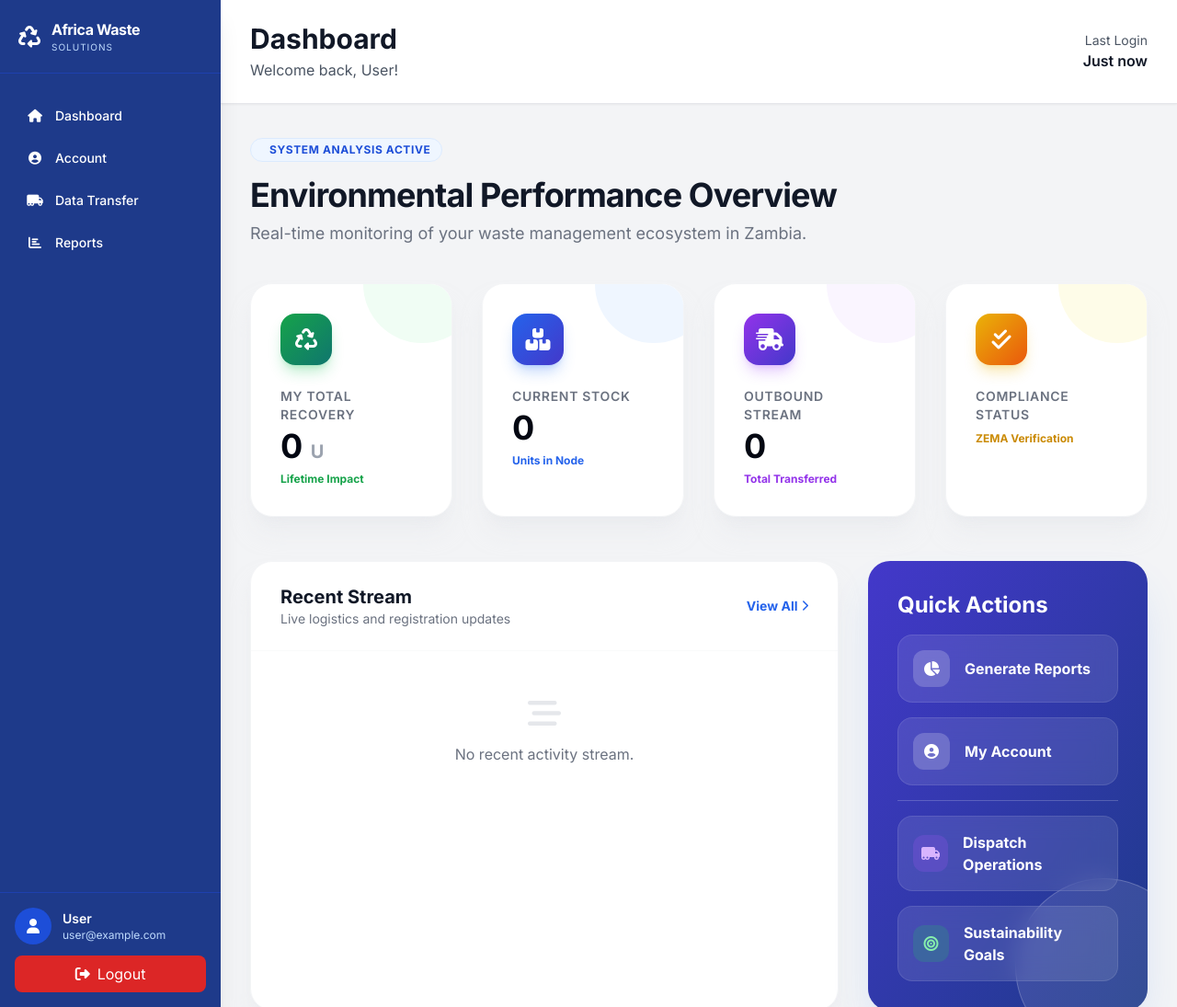
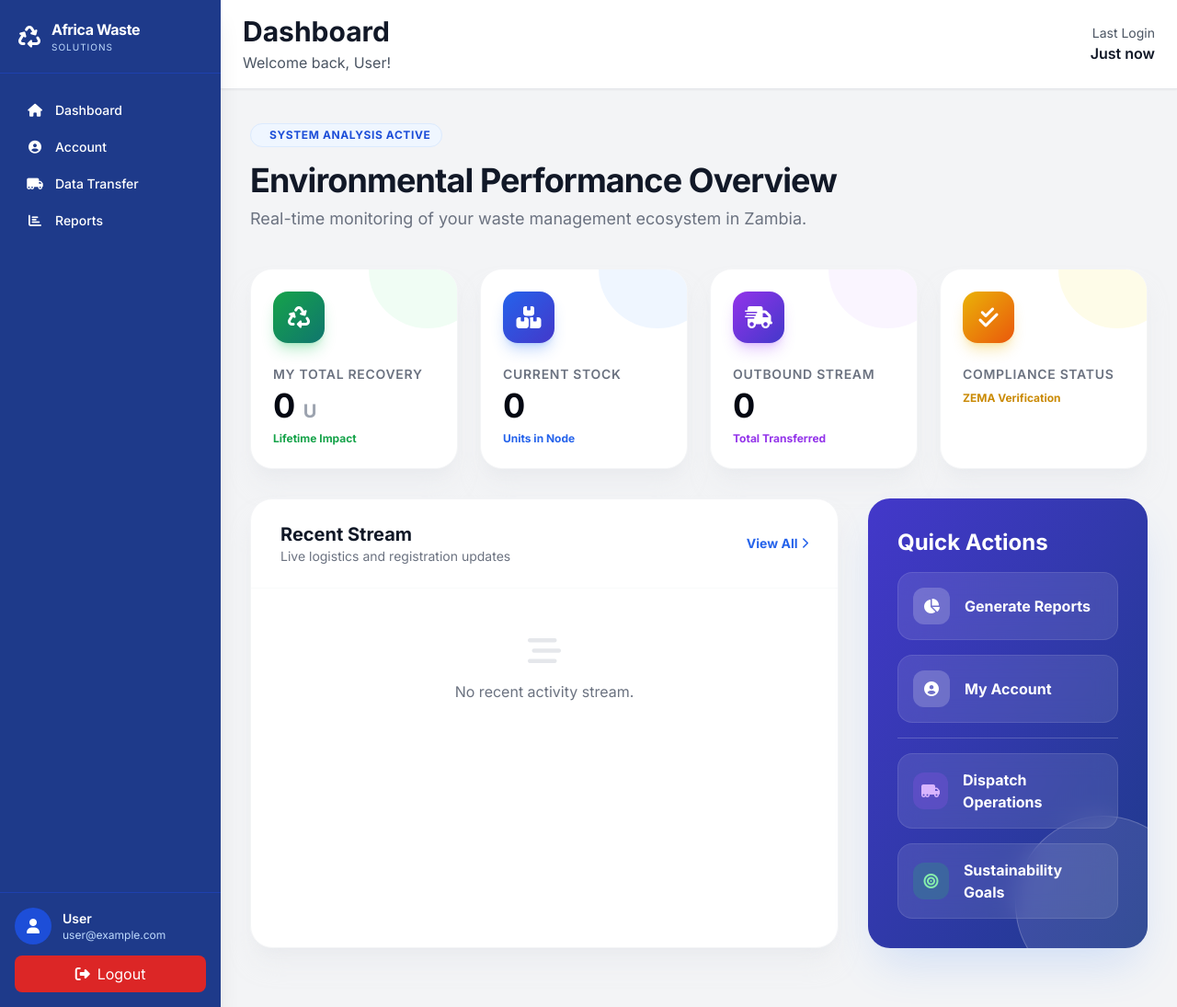
Before and after one commit to addplux/africa-waste-solutions, a Flask app: template flask-frontend/templates/dashboard.html in a window 1280 px wide. Shown: the whole page at 92% size. Run offline with Flask 3, Linux system fonts and the light colour scheme; the template is opened without the code that fills it, so the values that code supplies are empty; some libraries are stand-ins or nearby versions.

Commit message:
feat(ui): compact ui elements and padding

```diff
--- a/flask-frontend/templates/components/sidebar.html
+++ b/flask-frontend/templates/components/sidebar.html
@@ -16,48 +16,48 @@
     </div>
 
     <!-- Navigation -->
-    <nav class="flex-1 py-4 space-y-0.5">
+    <nav class="flex-1 py-3 space-y-0">
         <a href="{{ url_for('dashboard') }}"
-            class="flex items-center gap-3 px-6 py-3 hover:bg-blue-800 transition-colors text-sm font-medium border-l-4 border-transparent {{ 'bg-blue-800 border-blue-400' if request.endpoint == 'dashboard' else 'border-transparent' }}">
+            class="flex items-center gap-3 px-6 py-2.5 hover:bg-blue-800 transition-colors text-sm font-medium border-l-4 border-transparent {{ 'bg-blue-800 border-blue-400' if request.endpoint == 'dashboard' else 'border-transparent' }}">
             <i class="fas fa-home w-5 text-center"></i>
             <span>Dashboard</span>
         </a>
 
         {% if user.role == 'admin' %}
         <a href="{{ url_for('accounts') }}"
-            class="flex items-center gap-3 px-6 py-3 hover:bg-blue-800 transition-colors text-sm font-medium border-l-4 border-transparent {{ 'bg-blue-800 border-blue-400' if request.endpoint == 'accounts' else 'border-transparent' }}">
+            class="flex items-center gap-3 px-6 py-2.5 hover:bg-blue-800 transition-colors text-sm font-medium border-l-4 border-transparent {{ 'bg-blue-800 border-blue-400' if request.endpoint == 'accounts' else 'border-transparent' }}">
             <i class="fas fa-users w-5 text-center"></i>
             <span>Accounts</span>
         </a>
 
         <a href="{{ url_for('data_entry') }}"
-            class="flex items-center gap-3 px-6 py-3 hover:bg-green-700 transition-colors text-sm font-medium border-l-4 border-transparent {{ 'bg-green-700 border-green-400' if request.endpoint == 'data_entry' else 'border-transparent' }}">
+            class="flex items-center gap-3 px-6 py-2.5 hover:bg-green-700 transition-colors text-sm font-medium border-l-4 border-transparent {{ 'bg-green-700 border-green-400' if request.endpoint == 'data_entry' else 'border-transparent' }}">
             <i class="fas fa-edit w-5 text-center"></i>
             <span>Data Entry</span>
         </a>
         {% else %}
         <a href="{{ url_for('my_account') }}"
-            class="flex items-center gap-3 px-6 py-3 hover:bg-blue-800 transition-colors text-sm font-medium border-l-4 border-transparent {{ 'bg-blue-800 border-blue-400' if request.endpoint == 'my_account' else 'border-transparent' }}">
+            class="flex items-center gap-3 px-6 py-2.5 hover:bg-blue-800 transition-colors text-sm font-medium border-l-4 border-transparent {{ 'bg-blue-800 border-blue-400' if request.endpoint == 'my_account' else 'border-transparent' }}">
             <i class="fas fa-user-circle w-5 text-center"></i>
             <span>Account</span>
         </a>
         {% endif %}
 
         <a href="{{ url_for('data_transfer') }}"
-            class="flex items-center gap-3 px-6 py-3 hover:bg-purple-600 hover:text-white transition-colors text-sm font-medium border-l-4 border-transparent {{ 'bg-purple-600 text-white border-purple-300' if request.endpoint == 'data_transfer' else 'border-transparent' }}">
+            class="flex items-center gap-3 px-6 py-2.5 hover:bg-purple-600 hover:text-white transition-colors text-sm font-medium border-l-4 border-transparent {{ 'bg-purple-600 text-white border-purple-300' if request.endpoint == 'data_transfer' else 'border-transparent' }}">
             <i class="fas fa-truck-moving w-5 text-center"></i>
             <span>Data Transfer</span>
         </a>
 
         <a href="{{ url_for('reports') }}"
-            class="flex items-center gap-3 px-6 py-3 hover:bg-green-700 transition-colors text-sm font-medium border-l-4 border-transparent {{ 'bg-green-700 border-green-400' if request.endpoint == 'reports' else 'border-transparent' }}">
+            class="flex items-center gap-3 px-6 py-2.5 hover:bg-green-700 transition-colors text-sm font-medium border-l-4 border-transparent {{ 'bg-green-700 border-green-400' if request.endpoint == 'reports' else 'border-transparent' }}">
             <i class="fas fa-chart-bar w-5 text-center"></i>
             <span>Reports</span>
         </a>
 
         {% if user.role == 'admin' %}
         <a href="{{ url_for('kyc') }}"
-            class="flex items-center gap-3 px-6 py-3 hover:bg-green-700 transition-colors text-sm font-medium border-l-4 border-transparent {{ 'bg-green-700 border-green-400' if request.endpoint == 'kyc' else 'border-transparent' }}">
+            class="flex items-center gap-3 px-6 py-2.5 hover:bg-green-700 transition-colors text-sm font-medium border-l-4 border-transparent {{ 'bg-green-700 border-green-400' if request.endpoint == 'kyc' else 'border-transparent' }}">
             <i class="fas fa-id-card w-5 text-center"></i>
             <span>KYC Verification</span>
         </a>
--- a/flask-frontend/templates/dashboard.html
+++ b/flask-frontend/templates/dashboard.html
@@ -10,7 +10,7 @@
     <!-- Main Content -->
     <div class="flex-1 overflow-auto pt-16 lg:pt-0">
         <!-- Header -->
-        <header class="bg-white shadow-sm border-b border-gray-200 px-8 py-6">
+        <header class="bg-white shadow-sm border-b border-gray-200 px-6 py-4">
             <div class="flex justify-between items-center">
                 <div>
                     <h1 class="text-3xl font-bold text-gray-900">Dashboard</h1>
@@ -38,12 +38,12 @@
                 </p>
             </div>
 
-            <!-- Enhanced KPI Cards -->
-            <div class="grid grid-cols-1 md:grid-cols-2 lg:grid-cols-4 gap-8 mb-12">
+            <!-- Stats Grid -->
+            <div class="grid grid-cols-1 md:grid-cols-2 lg:grid-cols-4 gap-6 mb-8">
                 {% if user.role == 'admin' %}
                 <!-- ADMIN VIEW: Total Accounts -->
                 <div
-                    class="group relative bg-white rounded-3xl p-8 border border-gray-100 shadow-xl shadow-gray-200/50 hover:shadow-2xl hover:shadow-blue-500/10 transition-all duration-500 overflow-hidden animate-fade-in-up">
+                    class="group relative bg-white rounded-3xl p-6 border border-gray-100 shadow-xl shadow-gray-200/50 hover:shadow-2xl hover:shadow-blue-500/10 transition-all duration-500 overflow-hidden animate-fade-in-up">
                     <div
                         class="absolute top-0 right-0 -translate-y-1/2 translate-x-1/4 w-32 h-32 bg-blue-50 rounded-full group-hover:scale-110 transition-transform">
                     </div>
@@ -63,7 +63,7 @@
 
                 <!-- ADMIN VIEW: Global Waste -->
                 <div
-                    class="group relative bg-white rounded-3xl p-8 border border-gray-100 shadow-xl shadow-gray-200/50 hover:shadow-2xl hover:shadow-green-500/10 transition-all duration-500 overflow-hidden animate-fade-in-up animate-delay-100">
+                    class="group relative bg-white rounded-3xl p-6 border border-gray-100 shadow-xl shadow-gray-200/50 hover:shadow-2xl hover:shadow-green-500/10 transition-all duration-500 overflow-hidden animate-fade-in-up animate-delay-100">
                     <div
                         class="absolute top-0 right-0 -translate-y-1/2 translate-x-1/4 w-32 h-32 bg-green-50 rounded-full group-hover:scale-110 transition-transform">
                     </div>
@@ -85,7 +85,7 @@
                 <!-- ADMIN VIEW: Pending KYC -->
                 <a href="{{ url_for('kyc') }}" class="block">
                     <div
-                        class="group relative bg-white rounded-3xl p-8 border border-gray-100 shadow-xl shadow-gray-200/50 hover:shadow-2xl hover:shadow-yellow-500/10 transition-all duration-500 overflow-hidden animate-fade-in-up animate-delay-200 cursor-pointer">
+                        class="group relative bg-white rounded-3xl p-6 border border-gray-100 shadow-xl shadow-gray-200/50 hover:shadow-2xl hover:shadow-yellow-500/10 transition-all duration-500 overflow-hidden animate-fade-in-up animate-delay-200 cursor-pointer">
                         <div
                             class="absolute top-0 right-0 -translate-y-1/2 translate-x-1/4 w-32 h-32 bg-yellow-50 rounded-full group-hover:scale-110 transition-transform">
                         </div>
@@ -105,7 +105,7 @@
 
                 <!-- ADMIN VIEW: Status -->
                 <div
-                    class="group relative bg-white rounded-3xl p-8 border border-gray-100 shadow-xl shadow-gray-200/50 hover:shadow-2xl hover:shadow-purple-500/10 transition-all duration-500 overflow-hidden animate-fade-in-up animate-delay-300">
+                    class="group relative bg-white rounded-3xl p-6 border border-gray-100 shadow-xl shadow-gray-200/50 hover:shadow-2xl hover:shadow-purple-500/10 transition-all duration-500 overflow-hidden animate-fade-in-up animate-delay-300">
                     <div
                         class="absolute top-0 right-0 -translate-y-1/2 translate-x-1/4 w-32 h-32 bg-purple-50 rounded-full group-hover:scale-110 transition-transform">
                     </div>
@@ -125,7 +125,7 @@
                 {% else %}
                 <!-- CLIENT VIEW: My Recycling -->
                 <div
-                    class="group relative bg-white rounded-3xl p-8 border border-gray-100 shadow-xl shadow-gray-200/50 hover:shadow-2xl hover:shadow-green-500/10 transition-all duration-500 overflow-hidden animate-fade-in-up">
+                    class="group relative bg-white rounded-3xl p-6 border border-gray-100 shadow-xl shadow-gray-200/50 hover:shadow-2xl hover:shadow-green-500/10 transition-all duration-500 overflow-hidden animate-fade-in-up">
                     <div
                         class="absolute top-0 right-0 -translate-y-1/2 translate-x-1/4 w-32 h-32 bg-green-50 rounded-full group-hover:scale-110 transition-transform">
                     </div>
@@ -146,7 +146,7 @@
 
                 <!-- CLIENT VIEW: Inventory Balance -->
                 <div
-                    class="group relative bg-white rounded-3xl p-8 border border-gray-100 shadow-xl shadow-gray-200/50 hover:shadow-2xl hover:shadow-blue-500/10 transition-all duration-500 overflow-hidden animate-fade-in-up animate-delay-100">
+                    class="group relative bg-white rounded-3xl p-6 border border-gray-100 shadow-xl shadow-gray-200/50 hover:shadow-2xl hover:shadow-blue-500/10 transition-all duration-500 overflow-hidden animate-fade-in-up animate-delay-100">
                     <div
                         class="absolute top-0 right-0 -translate-y-1/2 translate-x-1/4 w-32 h-32 bg-blue-50 rounded-full group-hover:scale-110 transition-transform">
                     </div>
@@ -166,7 +166,7 @@
 
                 <!-- CLIENT VIEW: Distributed -->
                 <div
-                    class="group relative bg-white rounded-3xl p-8 border border-gray-100 shadow-xl shadow-gray-200/50 hover:shadow-2xl hover:shadow-purple-500/10 transition-all duration-500 overflow-hidden animate-fade-in-up animate-delay-200">
+                    class="group relative bg-white rounded-3xl p-6 border border-gray-100 shadow-xl shadow-gray-200/50 hover:shadow-2xl hover:shadow-purple-500/10 transition-all duration-500 overflow-hidden animate-fade-in-up animate-delay-200">
                     <div
                         class="absolute top-0 right-0 -translate-y-1/2 translate-x-1/4 w-32 h-32 bg-purple-50 rounded-full group-hover:scale-110 transition-transform">
                     </div>
@@ -186,7 +186,7 @@
 
                 <!-- CLIENT VIEW: Account KYC -->
                 <div
-                    class="group relative bg-white rounded-3xl p-8 border border-gray-100 shadow-xl shadow-gray-200/50 hover:shadow-2xl hover:shadow-yellow-500/10 transition-all duration-500 overflow-hidden animate-fade-in-up animate-delay-300">
+                    class="group relative bg-white rounded-3xl p-6 border border-gray-100 shadow-xl shadow-gray-200/50 hover:shadow-2xl hover:shadow-yellow-500/10 transition-all duration-500 overflow-hidden animate-fade-in-up animate-delay-300">
                     <div
                         class="absolute top-0 right-0 -translate-y-1/2 translate-x-1/4 w-32 h-32 bg-yellow-50 rounded-full group-hover:scale-110 transition-transform">
                     </div>
--- a/flask-frontend/templates/data_entry.html
+++ b/flask-frontend/templates/data_entry.html
@@ -43,10 +43,10 @@
     <!-- Main Content -->
     <div class="flex-1 overflow-auto flex flex-col pt-16 lg:pt-0">
         <!-- Header -->
-        <header class="bg-white shadow-sm border-b border-gray-200 px-8 py-4 flex justify-between items-center z-10">
+        <header class="bg-white shadow-sm border-b border-gray-200 px-6 py-4 flex justify-between items-center z-10">
             <div>
                 <h1 class="text-2xl font-bold text-gray-800">Supply Chain Operations</h1>
-                <p class="text-sm text-gray-500">Track Manufacturing, Distribution & Returns</p>
+                <p class="text-xs text-gray-500">Track Manufacturing, Distribution & Returns</p>
             </div>
             <div class="flex items-center gap-3">
                 <a href="{{ url_for('data_transfer') }}"
--- a/flask-frontend/templates/data_transfer.html
+++ b/flask-frontend/templates/data_transfer.html
@@ -43,10 +43,10 @@
     <!-- Main Content -->
     <div class="flex-1 overflow-auto flex flex-col pt-16 lg:pt-0">
         <!-- Header -->
-        <header class="bg-white shadow-sm border-b border-gray-200 px-8 py-4 flex justify-between items-center z-10">
+        <header class="bg-white shadow-sm border-b border-gray-200 px-6 py-4 flex justify-between items-center z-10">
             <div>
                 <h1 class="text-2xl font-bold text-gray-800">Dispatch Operations</h1>
-                <p class="text-sm text-gray-500">Move Inventory Between Locations</p>
+                <p class="text-xs text-gray-500">Move Inventory Between Locations</p>
             </div>
             <div class="flex items-center gap-3">
                 {% if session.get('user', {}).get('role') == 'admin' %}
--- a/flask-frontend/templates/reports.html
+++ b/flask-frontend/templates/reports.html
@@ -11,7 +11,7 @@
     <div class="flex-1 overflow-auto flex flex-col">
         <!-- Premium Header -->
         <header
-            class="bg-white/80 backdrop-blur-md sticky top-0 border-b border-gray-100 px-8 py-5 flex justify-between items-center z-30">
+            class="bg-white/80 backdrop-blur-md sticky top-0 border-b border-gray-100 px-6 py-4 flex justify-between items-center z-30">
             <div>
                 <nav class="flex text-xs font-bold text-gray-400 uppercase tracking-widest mb-1">
                     <span>Analytics</span>
@@ -41,7 +41,7 @@
             </div>
         </header>
 
-        <main class="p-8 max-w-7xl mx-auto w-full">
+        <main class="p-6 max-w-7xl mx-auto w-full">
             <!-- AI INSIGHTS CARD -->
             <div class="relative group mb-10 animate-fade-in-up">
                 <div
```
Also changed, not shown: flask-frontend/templates/accounts.html (+8 -11 lines), flask-frontend/templates/kyc.html (+4 -4 lines).
